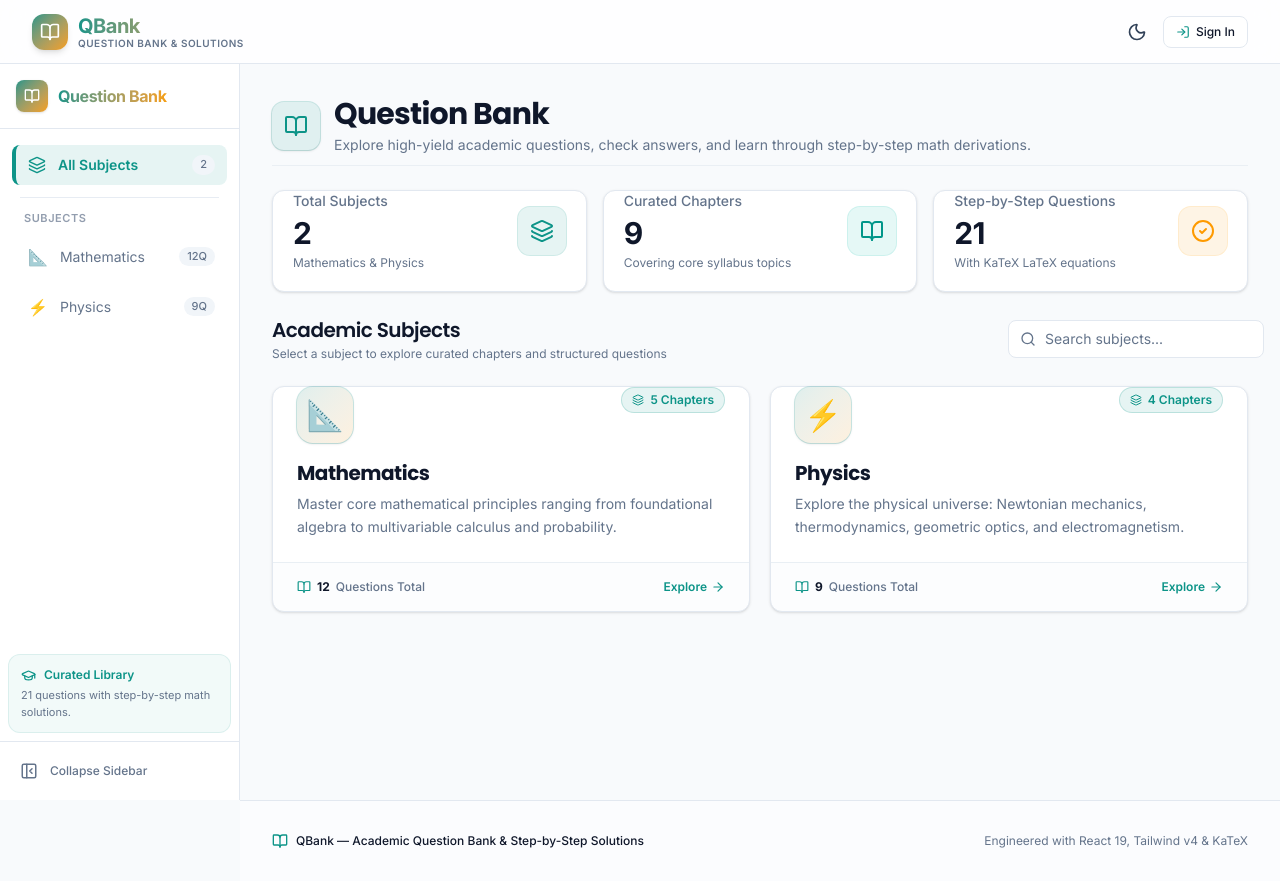
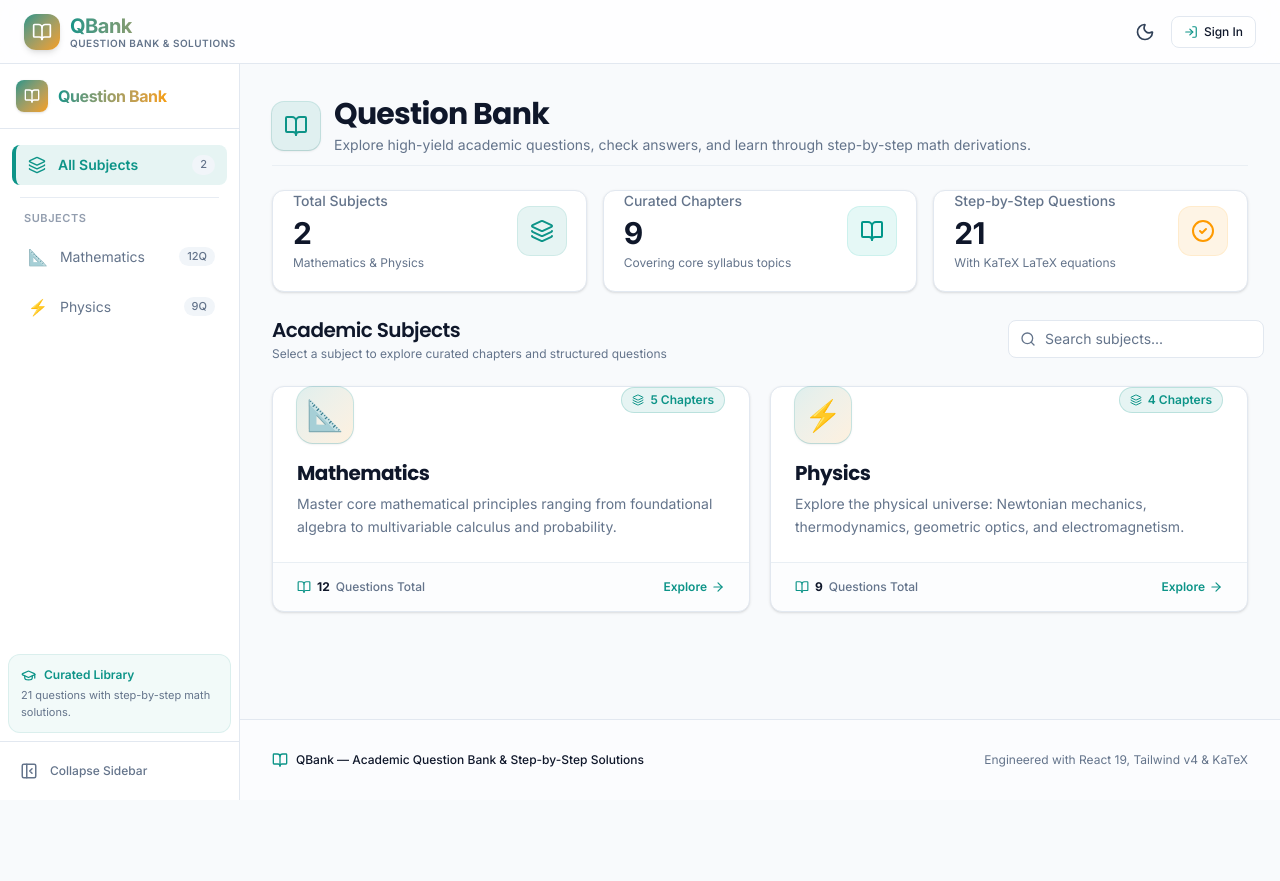
Before and after one commit to SuvroGfz/q-bank, a React (Vite) app: page / in a window 1280 px wide. After the commit the page ends 800 px from the top, so only its background shows below. Built offline with nearby package versions, Linux system fonts and the light colour scheme.

Commit message:
fix(layout): resolve navbar overflow and scrolling with inset-x-0, min-w-0, and overflow-x-hidden

```diff
--- a/src/components/layout/Header.tsx
+++ b/src/components/layout/Header.tsx
@@ -14,8 +14,8 @@ export const Header: React.FC<HeaderProps> = ({ onToggleMobileSidebar }) => {
   const { user, isAuthenticated, login, logout } = useAuth();
 
   return (
-    <header className="fixed top-0 left-0 right-0 z-40 h-16 w-full border-b border-border bg-card/80 backdrop-blur-md transition-colors">
-      <div className="flex h-full items-center justify-between px-4 sm:px-6 lg:px-8">
+    <header className="fixed top-0 inset-x-0 z-40 h-16 border-b border-border bg-card/80 backdrop-blur-md transition-colors">
+      <div className="max-w-full mx-auto px-4 sm:px-6 flex h-full items-center justify-between">
         {/* Left: Mobile hamburger & Logo */}
         <div className="flex items-center gap-3">
           <Button
--- a/src/components/layout/Layout.tsx
+++ b/src/components/layout/Layout.tsx
@@ -30,7 +30,7 @@ export const Layout: React.FC<LayoutProps> = ({ children }) => {
   }, [isCollapsed]);
 
   return (
-    <div className="min-h-screen bg-background text-foreground flex flex-col antialiased">
+    <div className="min-h-screen bg-background text-foreground flex flex-col antialiased overflow-x-hidden">
       <Header onToggleMobileSidebar={() => setIsMobileOpen(true)} />
 
       <Sidebar
@@ -42,11 +42,11 @@ export const Layout: React.FC<LayoutProps> = ({ children }) => {
 
       <div
         className={cn(
-          'flex-1 flex flex-col pt-16 transition-all duration-300 ease-in-out',
+          'flex-1 flex flex-col pt-16 transition-all duration-300 ease-in-out min-w-0',
           isCollapsed ? 'lg:ml-16' : 'lg:ml-60'
         )}
       >
-        <main className="flex-1 min-h-[calc(100vh-4rem)] w-full">{children}</main>
+        <main className="flex-1 w-full min-w-0">{children}</main>
         <Footer />
       </div>
     </div>
--- a/src/index.css
+++ b/src/index.css
@@ -84,9 +84,15 @@
   * {
     @apply border-border;
   }
+  html {
+    overflow-x: hidden;
+    overflow-y: auto;
+  }
   body {
     @apply bg-background text-foreground antialiased;
     font-feature-settings: "rlig" 1, "calt" 1;
+    overflow-x: hidden;
+    min-height: 100vh;
   }
   h1, h2, h3, h4, h5, h6 {
     @apply font-heading;
```
